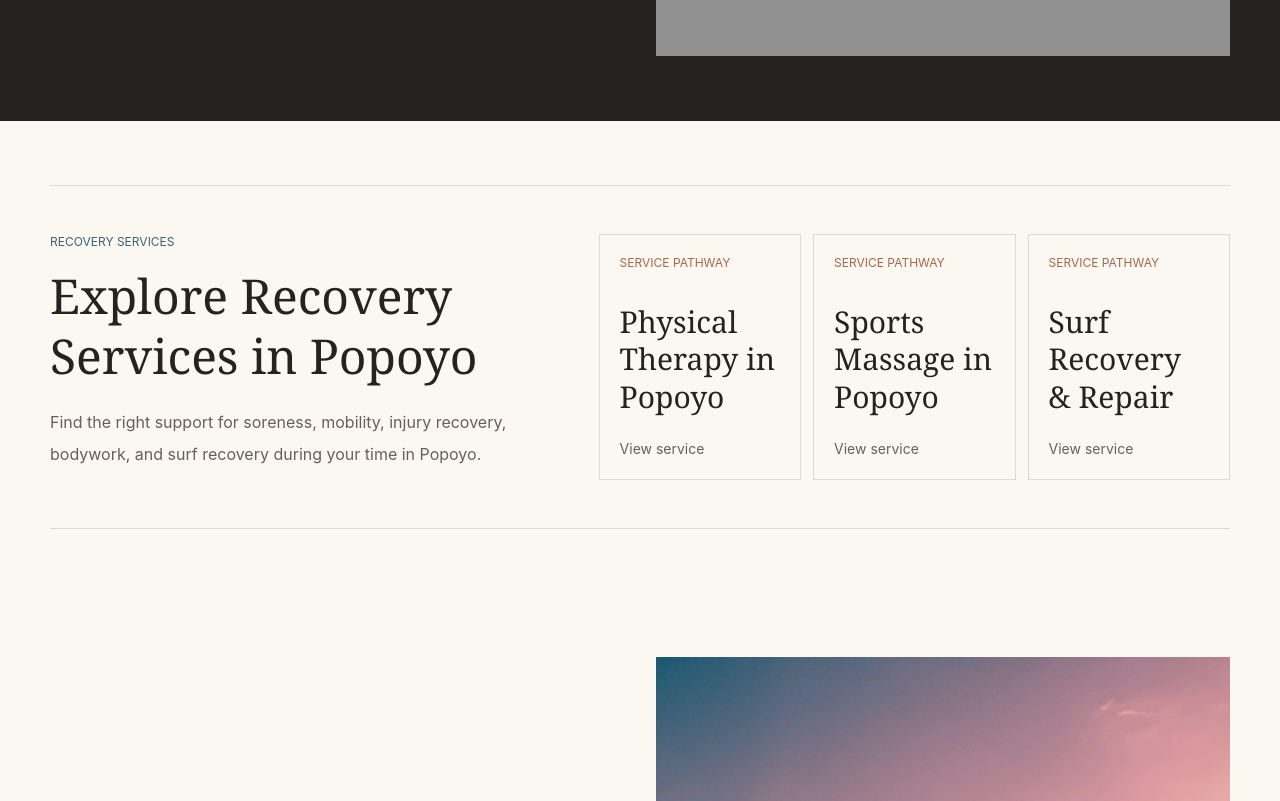
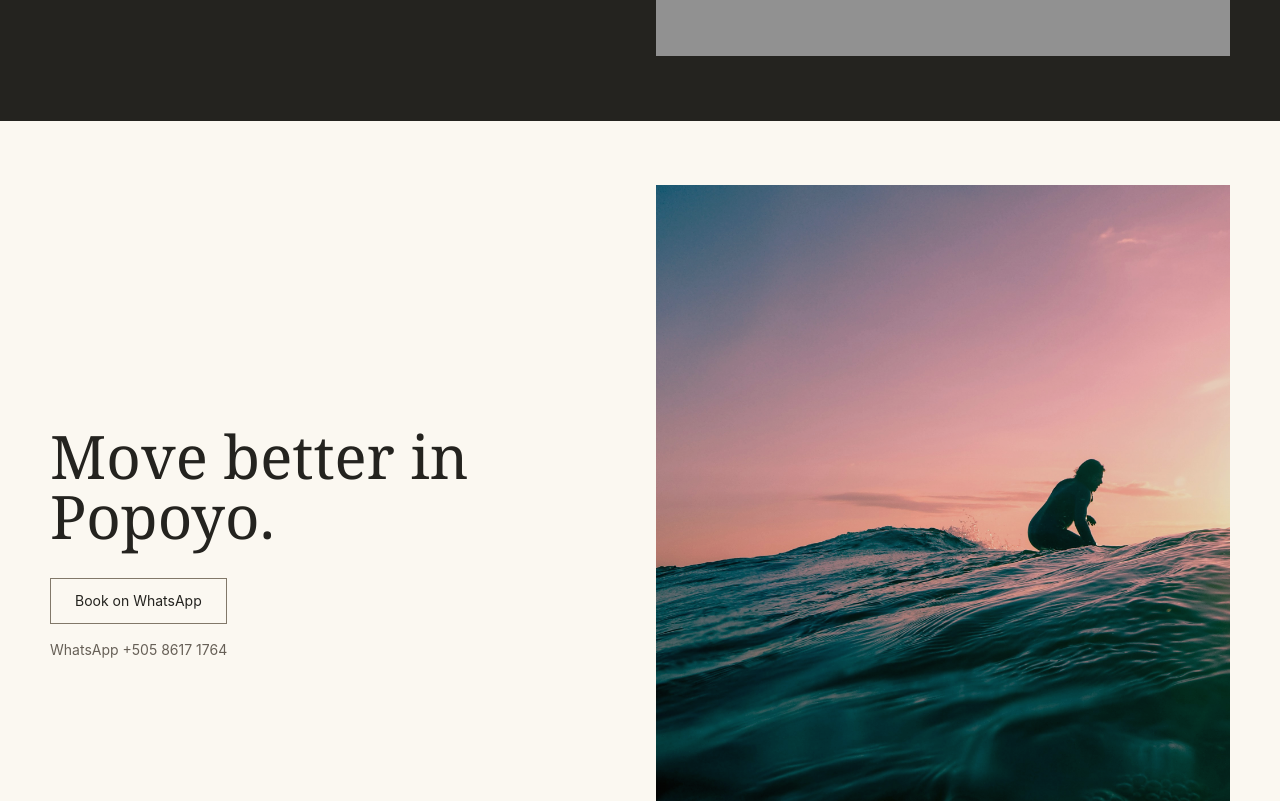
Before and after one commit to pointnemoproject/Popoyo-Performance-Recovery, a Next.js app: page / in a window 1280 px wide. Shown: the part 4400-5201 px from the top of the page. Built offline with nearby package versions, Linux system fonts and the light colour scheme; grey boxes are pictures that could not be loaded.

Commit message:
Remove homepage recovery pathway cards

```diff
--- a/src/app/page.tsx
+++ b/src/app/page.tsx
@@ -1,7 +1,6 @@
 import Link from "next/link";
 import { ImagePanel } from "@/components/image-panel";
 import {
-  recoveryServiceLinks,
   services,
   siteConfig,
   whatsappButtonClass,
@@ -108,38 +107,6 @@ export default function Home() {
         </div>
       </section>
 
-      <section className="section-shell py-16">
-        <div className="grid gap-8 border-b border-t hairline py-12 md:grid-cols-[.9fr_1.1fr] md:items-start">
-          <div>
-            <p className="text-xs uppercase text-[#386575]">Recovery services</p>
-            <h2 className="font-editorial mt-4 text-5xl leading-tight">
-              Explore Recovery Services in Popoyo
-            </h2>
-            <p className="mt-5 max-w-xl leading-8 text-[#676057]">
-              Find the right support for soreness, mobility, injury recovery, bodywork,
-              and surf recovery during your time in Popoyo.
-            </p>
-          </div>
-          <div className="grid gap-3 lg:grid-cols-3">
-            {recoveryServiceLinks.map((service) => (
-              <Link
-                key={service.href}
-                href={service.href}
-                className="group flex min-h-40 flex-col justify-between border hairline bg-[#fbf8f1] p-5 transition hover:border-[#817869] hover:bg-[#f7f1e8]"
-              >
-                <span className="text-xs uppercase text-[#a6684a]">Service pathway</span>
-                <span className="mt-8 font-editorial text-3xl leading-tight">
-                  {service.title}
-                </span>
-                <span className="mt-6 text-sm text-[#676057] transition group-hover:text-[#24231f]">
-                  View service
-                </span>
-              </Link>
-            ))}
-          </div>
-        </div>
-      </section>
-
       <section className="section-shell grid gap-8 py-16 md:grid-cols-2 md:items-center">
         <div>
           <p className="font-editorial text-6xl leading-none">Move better in Popoyo.</p>
```
